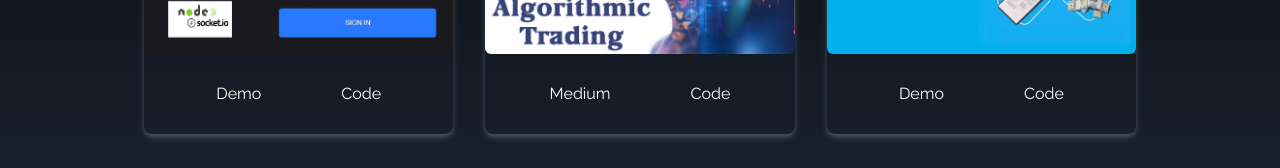
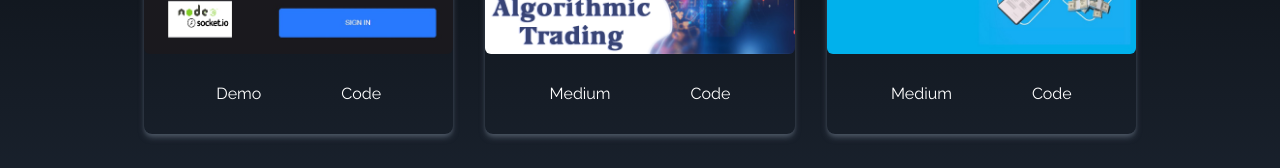
Before and after one commit to AjayRajawat01/Portfolio-Website, a React (Create React App) app: page / in a window 1280 px wide. Shown: the part 2065-2233 px from the top of the page. Built offline with nearby package versions, Linux system fonts and the light colour scheme.

Commit message:
Updated links

```diff
--- a/src/components/Portfolio.jsx
+++ b/src/components/Portfolio.jsx
@@ -96,12 +96,12 @@ const Portfolio = () => {
                 action="https://medium.com/@AjayRajawat01/land-registry-using-blockchain-dc8bf7e33722"
                 >
                 <button className="w-1/2 px-6 py-3 m-4 duration-200 hover:scale-105">
-                  Demo
+                  Medium
                 </button>
                 </form>
                 <div className="flex items-center justify-center">
               <form
-                action="https://github.com/AjayRajawat01/Chat-Room"
+                action="https://github.com/AjayRajawat01/Land_Registry_Contract"
                 >
                 <button className="w-1/2 px-6 py-3 m-4 duration-200 hover:scale-105">
                   Code
```
